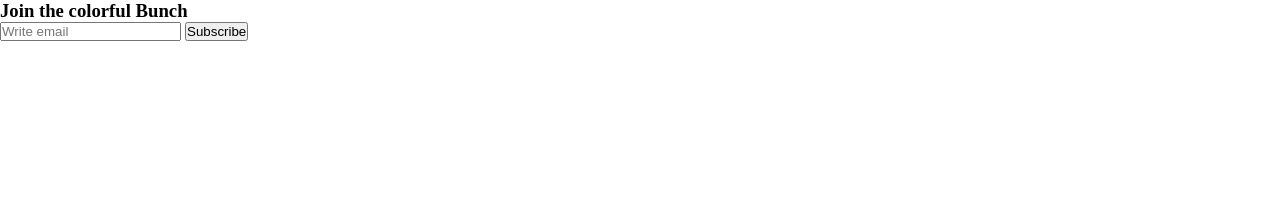
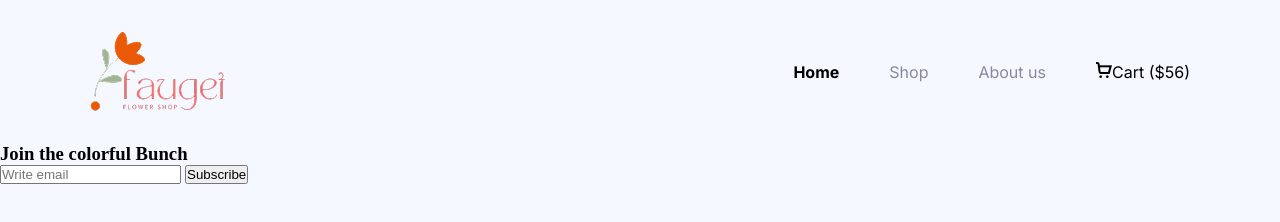
Before and after one commit to shaikathazra/flower_market, a plain HTML site: page index.html in a window 1280 px wide. Drawn offline with nearby package versions, Linux system fonts and the light colour scheme.

Commit message:
Complete navbar

```diff
--- a/index.html
+++ b/index.html
@@ -13,12 +13,26 @@
     <link rel="preconnect" href="https://fonts.googleapis.com">
     <link rel="preconnect" href="https://fonts.gstatic.com" crossorigin>
     <link href="https://fonts.googleapis.com/css2?family=Inter:ital,opsz,wght@0,14..32,100..900;1,14..32,100..900&display=swap" rel="stylesheet">
+
+    <link rel='stylesheet' href='https://cdn-uicons.flaticon.com/3.0.0/uicons-bold-straight/css/uicons-bold-straight.css'>
+
     <link rel="stylesheet" href="styles.css">
+
+
+
+
 </head>
-<body>
-    <header>
+<body class="bg-clr">
+    <header class="container">
         <nav>
+            <img src="./assets/logo.png" alt="">
 
+            <ul class="inter-normal">
+                <li class="bld">Home</li>
+                <li class="lt">Shop</li>
+                <li class="lt">About us</li>
+                <li><i class="fi fi-bs-shopping-cart"></i>Cart ($56)</li>
+            </ul>
         </nav>
         <div class="banner">
             <div class="banner-content">
--- a/styles.css
+++ b/styles.css
@@ -23,3 +23,33 @@
   font-weight: 400;
   font-style: normal;
 }
+
+.container{
+    max-width: 1160px;
+	margin: 0px auto;
+}
+
+nav{
+    text-align: center;
+    display: flex;
+    justify-content: space-between;
+    align-items: center;
+    margin: 30px;
+}
+nav ul {
+    list-style: none;
+    display: flex;
+}
+nav ul li{
+    display: flex;
+    justify-content: space-between;
+    padding-left: 50px ;
+    font-size: 16px;
+}
+.bld{
+    font-weight: bold ;
+}
+.lt{
+    color: #8987A1;
+    font-weight: 400;
+}
```
